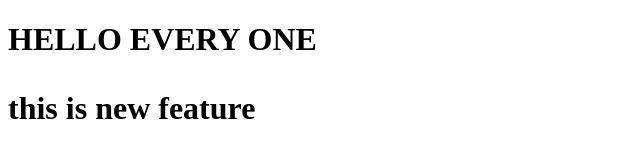
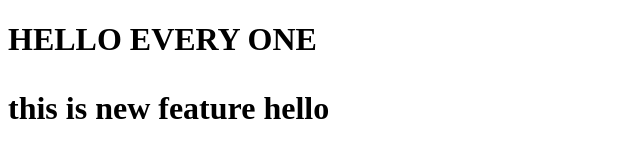
Before and after one commit to Abhinay25670/localrepo, a plain HTML site: page index.html in a window 1280 px wide. Shown: the whole page, without its empty margins (0-640 px from the left). Drawn offline with Linux system fonts and the light colour scheme.

Commit message:
added hello

```diff
--- a/index.html
+++ b/index.html
@@ -7,6 +7,6 @@
 </head>
 <body>
     <h1>HELLO EVERY ONE </h>
-      <p>this is new feature</p>
+      <p>this is new feature hello</p>
 </body>
 </html>
```
